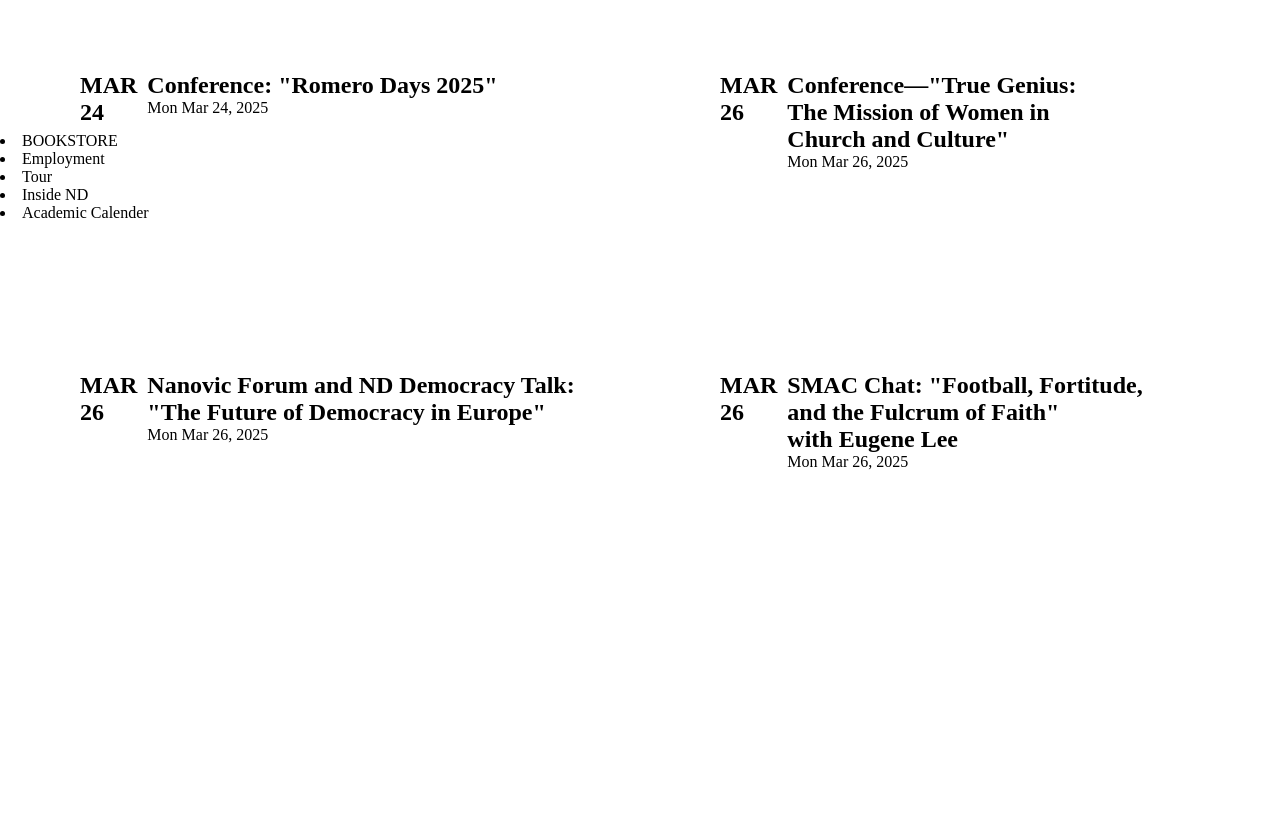
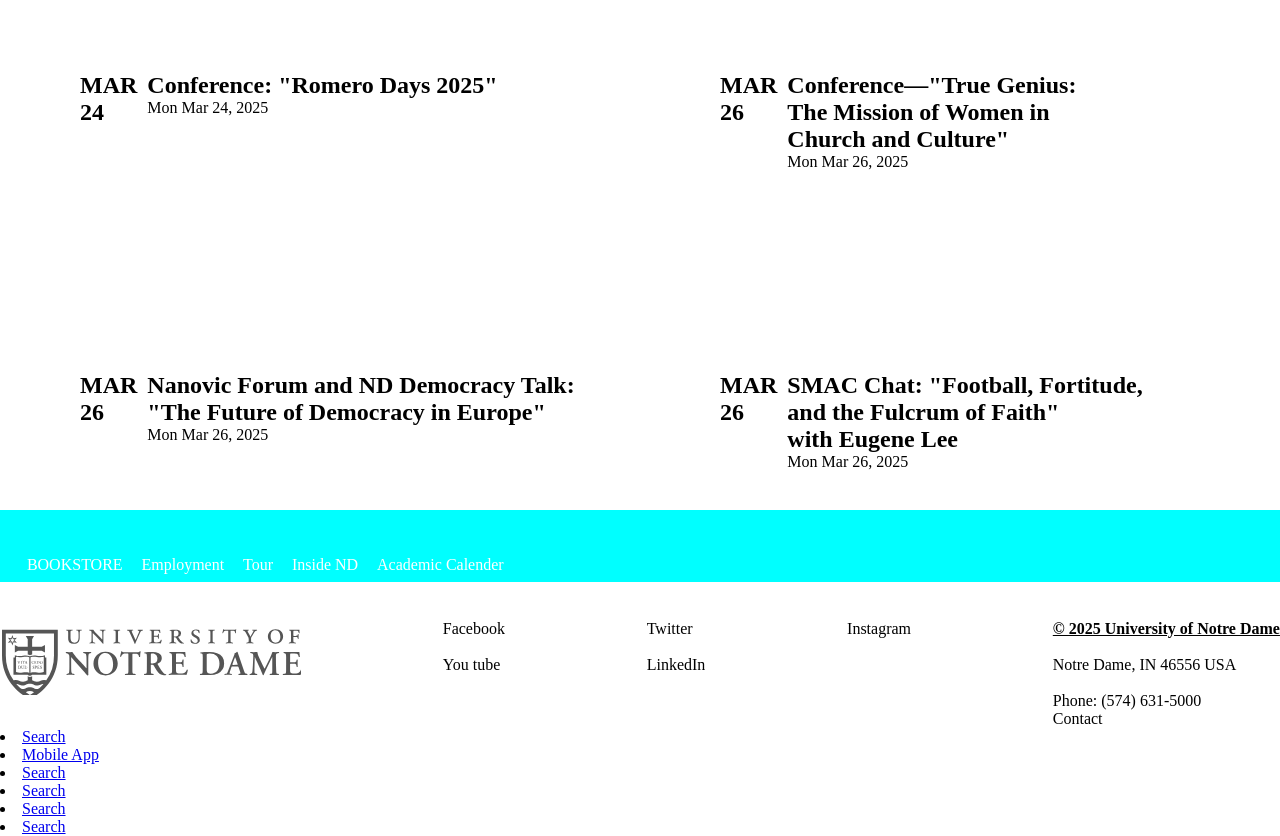
Before and after one commit to Elie-Dev250/GATE-Website-cloning, a plain HTML site: page index.html in a window 1280 px wide. Shown: the part 4360-5196 px from the top of the page. Before the commit the page ends 4904 px from the top, so only its background shows below. Drawn offline with Linux system fonts and the light colour scheme.

Commit message:
updated css and html

```diff
--- a/index.html
+++ b/index.html
@@ -326,12 +326,60 @@
     </div>
 </div>
 
+
+
+
+
+
 <div class="she">
+         <div class="na1">
     <li>BOOKSTORE</li>
     <li>Employment</li>
     <li>Tour</li>
     <li>Inside ND</li>
-    <li>Academic Calender</li>
+    <li>Academic Calender</li></div>
+</div>
+
+<div class="dede">
+    <div class="ser">
+        <img src="./images/de.png" alt="">
+            </div>
+
+            <div class="we">
+                <p>Facebook</p><br>
+                <p>You tube</p>
+            </div>
+
+
+            <div class="we">
+                <p>Twitter</p><br>
+                <p>LinkedIn</p>
+            </div>
+
+            <div class="we">
+                <p>Instagram</p><br>
+
+            </div>
+
+
+            <div class="re">
+              <p> <b><u>© 2025 University of Notre Dame</u></b></p> <br>
+              <p>Notre Dame, IN 46556 USA</p> <br>
+              <p>Phone: (574) 631-5000 <br>
+                Contact</p>
+            </div>
+</div>
+
+
+<div class="samu">
+    <div class="sasa">
+        <li><a href="#">Search</a></li>
+        <li><a href="#">Mobile App</a></li>
+        <li><a href="#">Search</a></li>
+        <li><a href="#">Search</a></li>
+        <li><a href="#">Search</a></li>
+        <li><a href="#">Search</a></li>
+    </div>
 </div>
 </body>
 
--- a/styles.css
+++ b/styles.css
@@ -84,7 +84,7 @@ body {
 
 }
 
-.losi {}
+
 
 .nav2 li {
     padding-left: 1cm;
@@ -471,3 +471,27 @@ hr {
 
 
 }
+.she{
+    margin-top: 10cm;
+    background-color: aqua;
+}
+.na1 {
+    display: flex;
+    padding-bottom: 2cm;
+    margin-top: 1cm;
+    padding-left: 1cm;
+    padding: 0.5em;
+
+}
+.na1 li{
+    margin-top: 1cm;
+    padding-left: 0.5cm;
+    list-style: none;
+    color: white
+}
+.dede{
+    display: flex;
+    justify-content: space-between;
+    margin-top: 1cm;
+
+}
```
Also changed, not shown: images/de.png (added).
